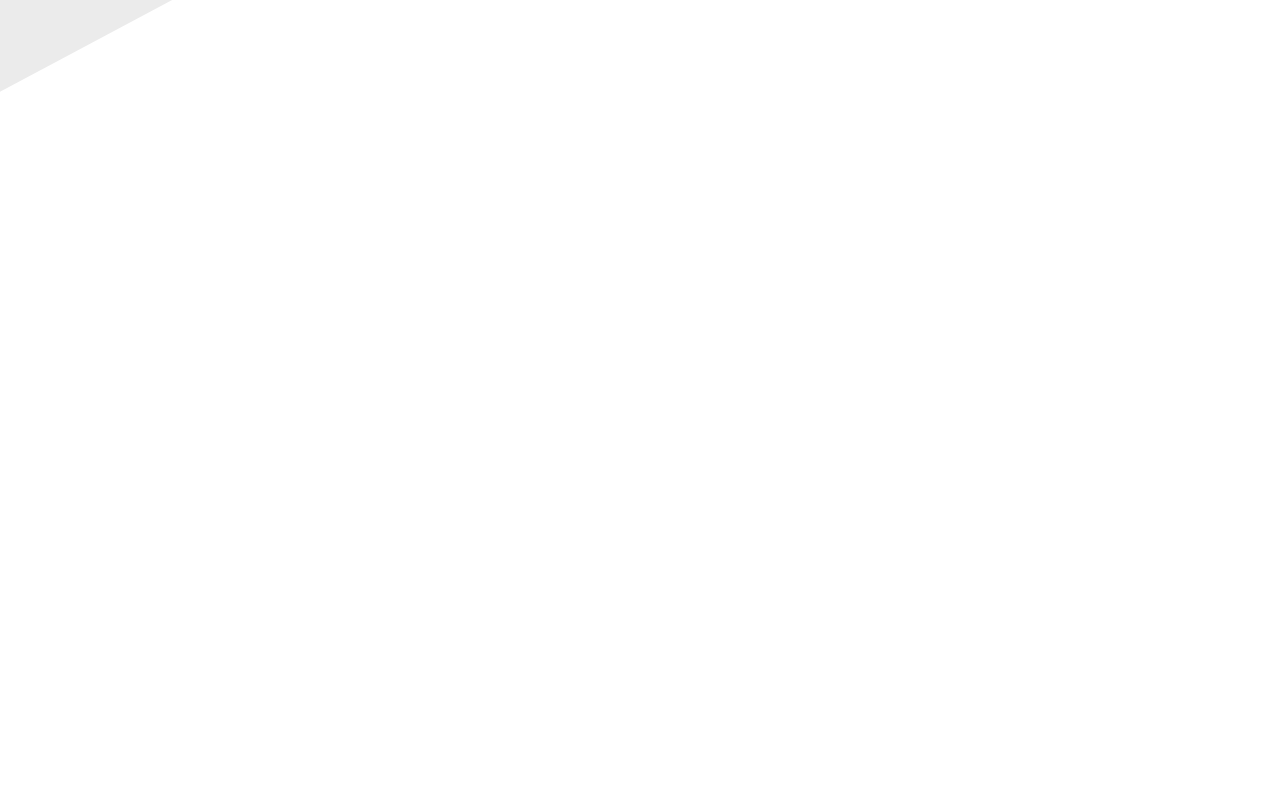
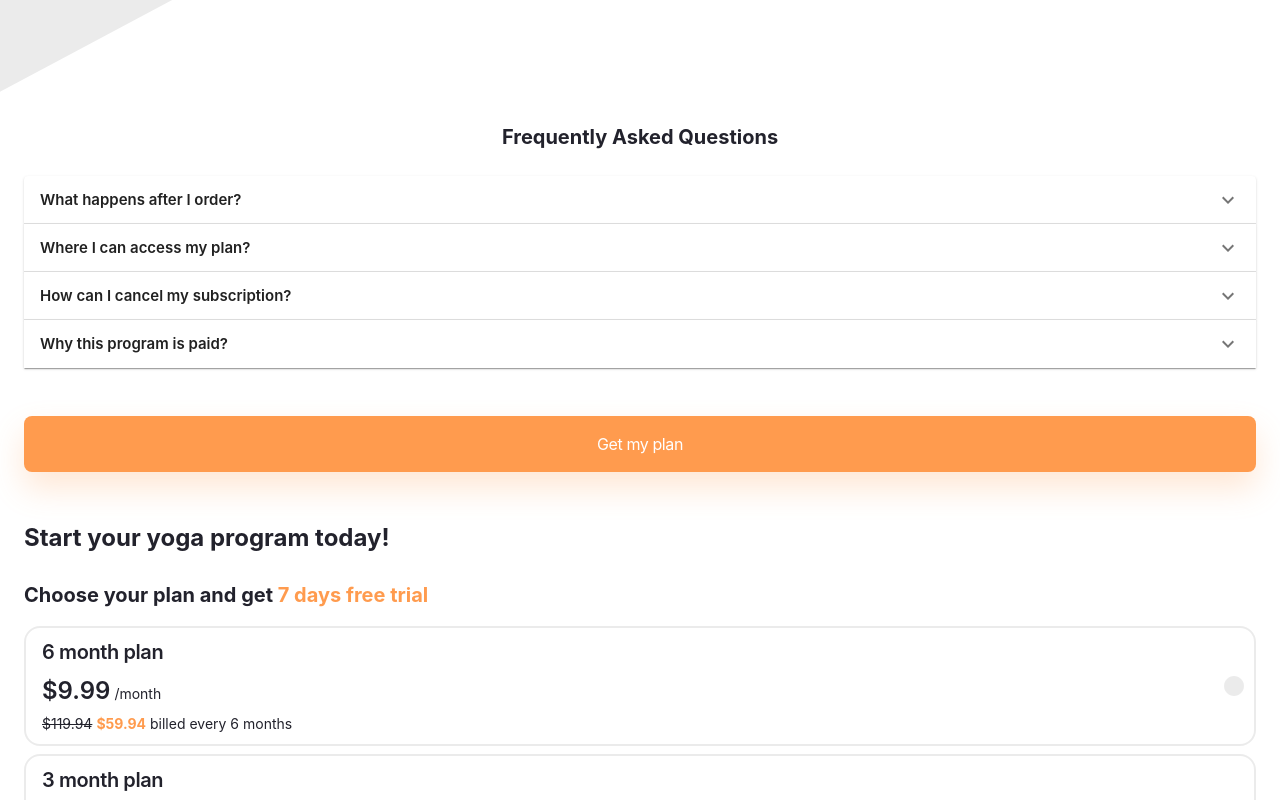
Before and after one commit to ViktorijaGlinskaja/positive-yoga, a React (Create React App) app in the folder client/: page / in a window 1280 px wide. Shown: the part 3240-4040 px from the top of the page. Before the commit the page ends 3338 px from the top, so only its background shows below. Built offline with nearby package versions, Linux system fonts and the light colour scheme.

Commit message:
feat: checkout page faq section created feat: pricing section added

```diff
--- /dev/null
+++ b/client/src/pages/checkout-page/checkout-page-faq.jsx
@@ -0,0 +1,46 @@
+import React from 'react'
+import { Box, Typography, Accordion, AccordionSummary, AccordionDetails } from '@mui/material'
+import ExpandMoreIcon from '@mui/icons-material/ExpandMore';
+import OrangeButton from '../../components/button';
+
+const Faq = () => {
+    const questions = [
+        { title: "What happens after I order?", answer: "After you place your order, we get to work! Based on the questions you answered in the quiz, we’ll craft your personal plan to your level with recomendations on how to improve. " },
+        { title: "Where I can access my plan?", answer: "Your plan will be accessible in Positive Yoga's web app with a special link generated after your purchase." },
+        { title: "How can I cancel my subscription?", answer: "You can manage or cancel your subscription by writing our customer support hello@positiveyoga.app" },
+        { title: "Why this program is paid?", answer: "We are aiming to offer our clients the best experience, which comes with a lot of work.  The entire yoga program is developed by our large team of experts that work long hours to prepare effective, trustworthy and enjoyable content and workouts that can help you to reach your goals. The program is also completely free of ads and is constantly being updated based on your feedback! " },
+    ]
+    return (
+        <>
+            <Box sx={{ textAlign: 'center', alignItems: 'stretch', color: 'secondary.black' }}>
+                <Typography sx={{ margin: '24px 0px', fontSize: '20px', fontWeight: 700 }}>
+                    Frequently Asked Questions
+                </Typography>
+            </Box>
+            <Box sx={{ display: 'grid', margin: '0px 24px' }}>
+                {questions.map((question, index) =>
+                    <Accordion key={question.index}>
+                        <AccordionSummary
+                            expandIcon={<ExpandMoreIcon />}
+                        >
+                            <Typography sx={{ fontSize: '15px', fontWeight: 600, color: 'secondary.darkGrey' }}>{question.title}</Typography>
+                        </AccordionSummary>
+                        <AccordionDetails>
+                            <Typography sx={{ color: 'secondary.darkGrey', fontSize: '14px', fontWeight: 400 }}>
+                                {question.answer}
+                            </Typography>
+                        </AccordionDetails>
+                    </Accordion>
+                )}
+                <Box sx={{ margin: ' 40px 0px' }}>
+                    <OrangeButton> Get my plan</OrangeButton>
+                </Box>
+                <Typography sx={{fontSize:'24px', fontWeight: 700}}>
+                Start your yoga program today!
+                </Typography>
+            </Box>
+        </>
+    )
+}
+
+export default Faq
--- a/client/src/pages/checkout-page/index.jsx
+++ b/client/src/pages/checkout-page/index.jsx
@@ -5,6 +5,8 @@ import CheckoutPageHero from './ckeckout-page-hero'
 import ReviewSection from './checkout-page-review-section'
 import ActionSection from './checkout-page-action-section'
 import AppSection from './checkout-page-app-section'
+import Faq from './checkout-page-faq'
+import PricingSection from './checkout-page-pricing-section'
 
 const CheckoutPage = () => {
     return (
@@ -17,6 +19,8 @@ const CheckoutPage = () => {
             <ReviewSection />
             <ActionSection />
             <AppSection />
+            <Faq />
+            <PricingSection />
         </>
     )
 }
```
